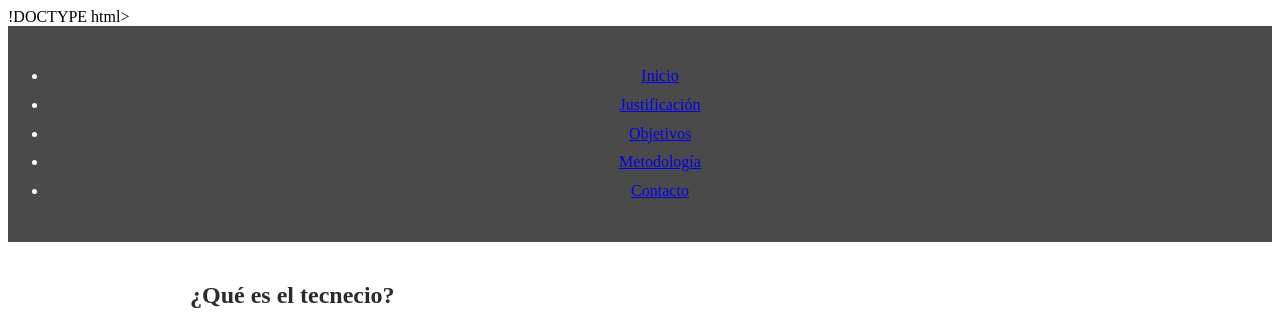
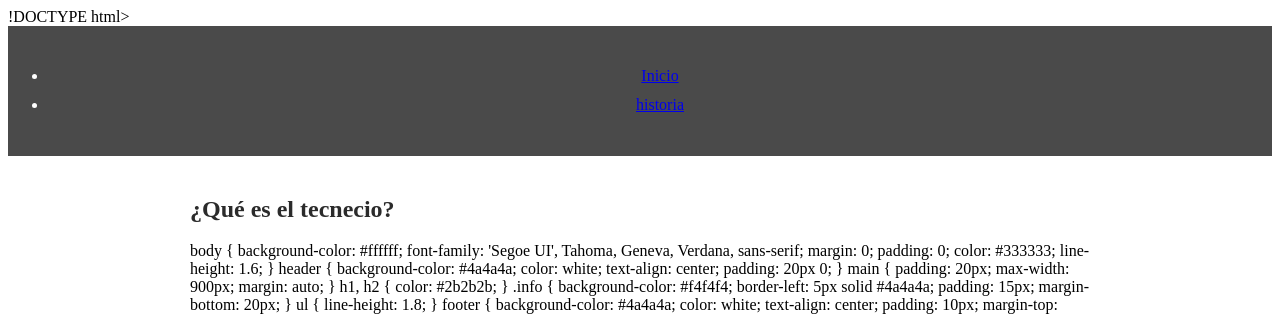
Before and after one commit to pauesp2408-gif/pauesp24-gif.ghithub.io, a plain HTML site: page index.html in a window 1280 px wide. Shown: the top 315 px of the page. Drawn offline with Linux system fonts and the light colour scheme.

Commit message:
Add files via upload

```diff
--- a/index.html
+++ b/index.html
@@ -15,11 +15,8 @@
         <nav>
             <ul>
                 <li><a href="index.html">Inicio</a></li>
-                <li><a href="justificacion.html">Justificación</a></li>
-                <li><a href="objetivos.html">Objetivos</a></li>
-                <li><a href="metodologia.html">Metodología</a></li>
-                <li><a href="contacto.html">Contacto</a></li>
-            </ul>
+                <li><a href="historia.html">historia</a></li>
+
         </nav>
     </header>
 
@@ -120,8 +117,7 @@
                 <li><strong>Color:</strong> Gris metálico</li>
                 <li><strong>Estado natural:</strong> Radiactivo</li>
             </ul>
-            <img src="https://www.google.com/url?sa=i&url=https%3A%2F%2Fwww.ecured.cu%2FTecnecio&psig=AOvVaw21w9bXg1Qd0zGn_fQsGxtu&ust=1763038832439000&source=images&cd=vfe&opi=89978449&ved=0CBUQjRxqFwoTCNj3xNLV7JADFQAAAAAdAAAAABAE" alt="Muestra metálica de tecnecio.">
-        </section>
+            <img src=
 
         <section aria-labelledby="usos">
             <h2 id="usos">Usos del Tecnecio</h2>
```
